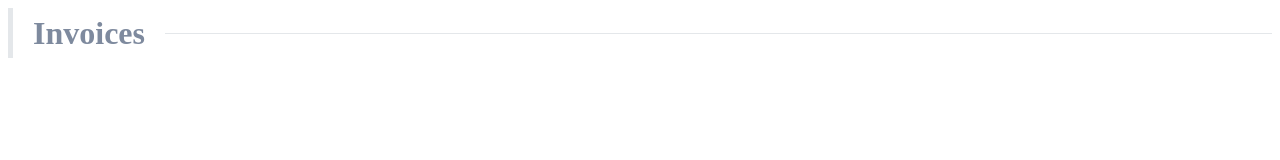
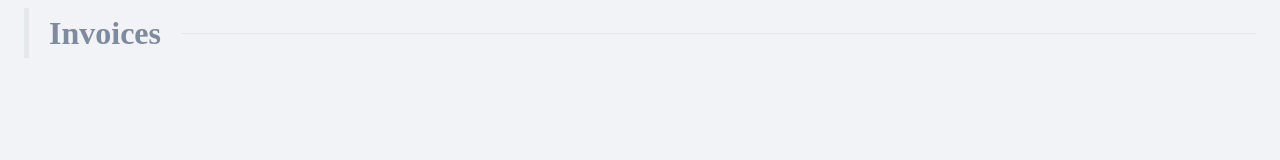
Before and after one commit to Alexter-progs/ifinum, a Vue app: page /#/ in a window 1280 px wide. Shown: the top 160 px of the page. Built offline with nearby package versions, Linux system fonts and the light colour scheme.

Commit message:
add a bit of styles

```diff
--- a/src/App.vue
+++ b/src/App.vue
@@ -11,4 +11,7 @@ export default {
 </script>
 
 <style>
+ body {
+   background-color: #f1f3f6;
+ }
 </style>
--- a/src/components/MainPage.vue
+++ b/src/components/MainPage.vue
@@ -1,5 +1,5 @@
 <template>
-  <div>
+  <div class="container">
     <base-page-title title="Invoices"/>
   </div>
 </template>
@@ -20,6 +20,8 @@ export default {
 }
 </script>
 
-<!-- Add "scoped" attribute to limit CSS to this component only -->
 <style scoped>
+  .container {
+    margin: 8px;
+  }
 </style>
```
